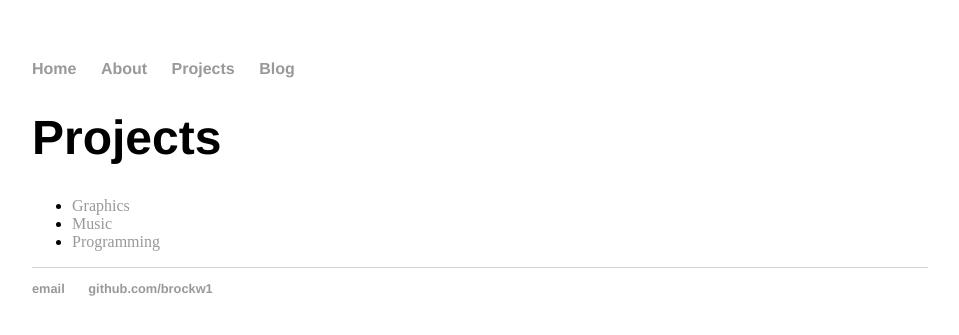
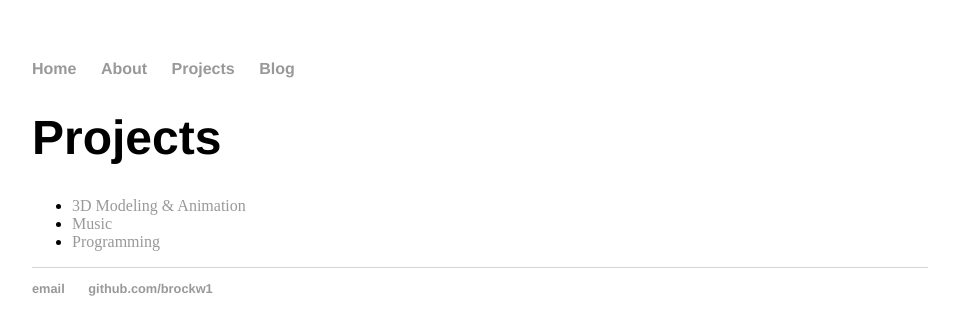
Before and after one commit to brockw1/brockw1.github.io, a Jekyll site: the page built from projects/index.html, in a window 1280 px wide. Shown: the top 335 px of the page, without its empty margins (160-1119 px from the left). Built offline with Jekyll 4.4.1, drawn with Linux system fonts in a browser that asks for light colours.

Commit message:
Configured test pages for graphics, music, and programming

```diff
--- /dev/null
+++ b/projects/graphics/index.html
@@ -0,0 +1,4 @@
+---
+layout: project
+title: 3D Modeling & Animation
+---
--- a/projects/index.html
+++ b/projects/index.html
@@ -2,10 +2,11 @@
 layout: default
 title: Projects
 ---
-<h1>{{ page.title }}</h1>
-
-<ul>
-    <li><a href="/graphics">Graphics</a></li>
-    <li><a href="/music">Music</a></li>
-    <li><a href="/programming">Programming</a></li>
-</ul>
+<div class="projects">
+  <h1>{{ page.title }}</h1>
+  <ul>
+      <li><a href="/projects/graphics">3D Modeling & Animation</a></li>
+      <li><a href="/projects/music">Music</a></li>
+      <li><a href="/projects/programming">Programming</a></li>
+  </ul>
+</div>
--- /dev/null
+++ b/projects/music/index.html
@@ -0,0 +1,4 @@
+---
+layout: project
+title: Music
+---
--- /dev/null
+++ b/projects/programming/index.html
@@ -0,0 +1,4 @@
+---
+layout: project
+title: Programming
+---
```
